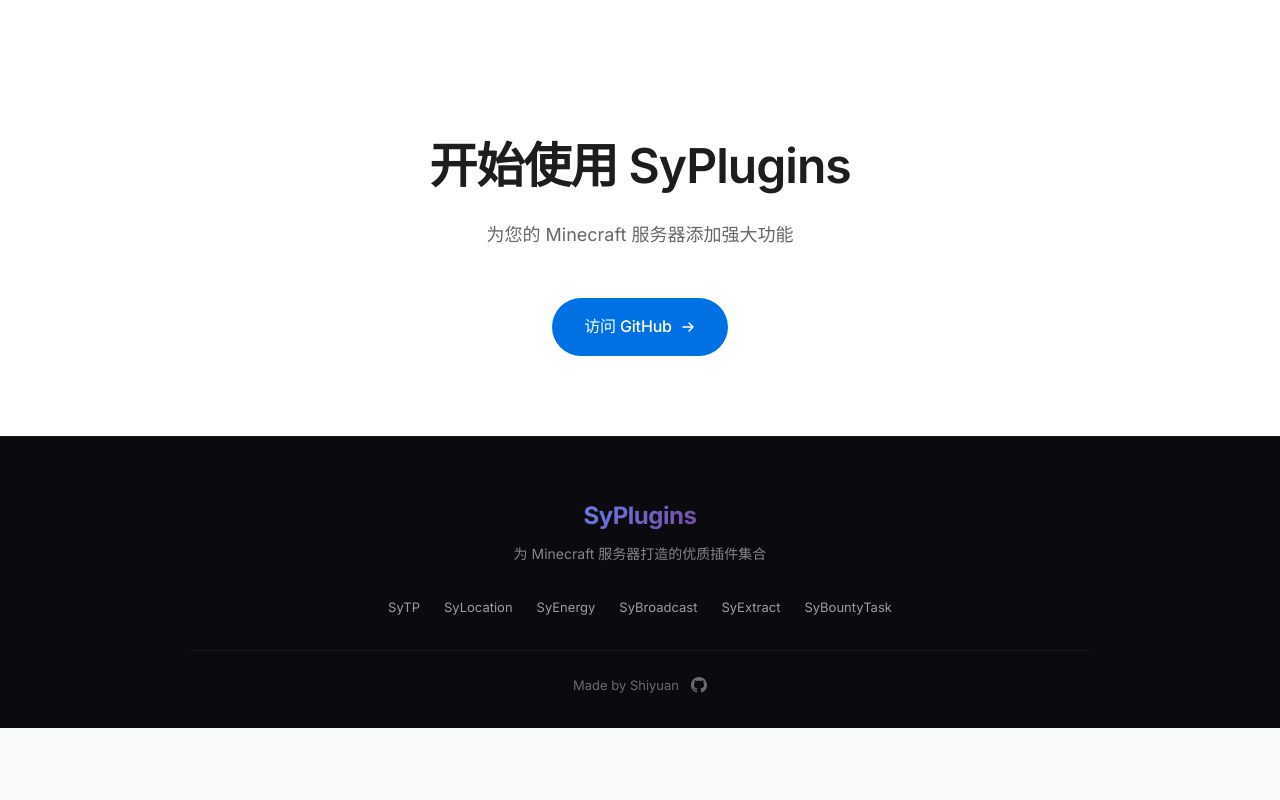
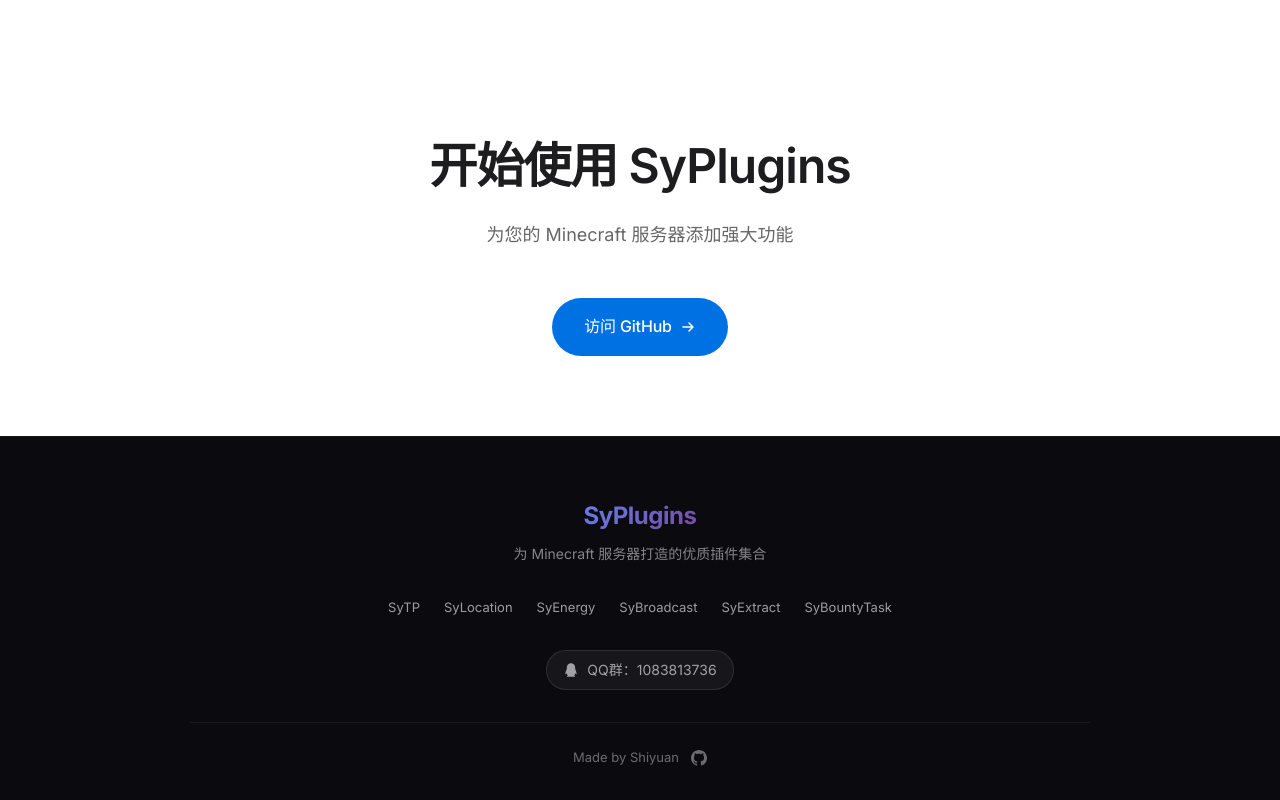
Before and after one commit to Shiyuan-318/SyPlugins, a plain HTML site: page index.html in a window 1280 px wide. Shown: the part 2766-3566 px from the top of the page. Before the commit the page ends 3494 px from the top, so only its background shows below. Drawn offline with Linux system fonts and the light colour scheme; no server answers.

Commit message:
Add files via upload

```diff
--- a/index.html
+++ b/index.html
@@ -197,11 +197,11 @@
                     </svg>
                 </div>
                 <h3 class="plugin-name">SyExtract</h3>
-                <p class="plugin-description">世界资源提取插件，高效提取和管理游戏世界中的各类资源数据</p>
+                <p class="plugin-description">红包插件，支持玩家发送和领取红包，增添服务器互动乐趣</p>
                 <div class="plugin-tags">
-                    <span class="tag">资源</span>
-                    <span class="tag">世界</span>
-                    <span class="tag">数据</span>
+                    <span class="tag">红包</span>
+                    <span class="tag">经济</span>
+                    <span class="tag">社交</span>
                 </div>
                 <a href="https://modrinth.com/plugin/syextract" target="_blank" class="plugin-link">
                     了解更多
@@ -344,6 +344,14 @@
                 <a href="https://github.com/Shiyuan-318/SyExtract" target="_blank">SyExtract</a>
                 <a href="https://github.com/Shiyuan-318/SyBountyTask" target="_blank">SyBountyTask</a>
             </div>
+            <div class="footer-qq">
+                <a href="https://qm.qq.com/q/KipqC3Aj6K" target="_blank" class="qq-link">
+                    <svg width="16" height="16" viewBox="0 0 24 24" fill="currentColor">
+                        <path d="M12.003 2c-2.265 0-6.29 1.364-6.29 7.325v1.195S3.55 14.96 3.55 17.474c0 .665.17 1.025.281 1.025.114 0 .902-.484 1.748-2.072 0 0-.18 2.197 1.904 3.967 0 0-1.77.495-1.77 1.182 0 .686 4.078.43 6.29.43 2.21 0 6.287.257 6.287-.43 0-.687-1.768-1.182-1.768-1.182 2.085-1.77 1.905-3.967 1.905-3.967.845 1.588 1.634 2.072 1.746 2.072.111 0 .283-.36.283-1.025 0-2.514-2.166-6.954-2.166-6.954V9.325C18.29 3.364 14.268 2 12.003 2z"/>
+                    </svg>
+                    QQ群：1083813736
+                </a>
+            </div>
             <div class="footer-bottom">
                 <span>Made by Shiyuan</span>
                 <a href="https://github.com/Shiyuan-318" target="_blank" class="footer-github">
--- a/styles.css
+++ b/styles.css
@@ -611,6 +611,30 @@
     color: #ffffff;
 }
 
+.footer-qq {
+    display: flex;
+    justify-content: center;
+}
+
+.qq-link {
+    display: flex;
+    align-items: center;
+    gap: 8px;
+    font-size: 0.875rem;
+    color: rgba(255, 255, 255, 0.6);
+    transition: color var(--transition-fast);
+    padding: 8px 16px;
+    background: rgba(255, 255, 255, 0.05);
+    border-radius: 9999px;
+    border: 1px solid rgba(255, 255, 255, 0.1);
+}
+
+.qq-link:hover {
+    color: #ffffff;
+    background: rgba(255, 255, 255, 0.1);
+    border-color: rgba(255, 255, 255, 0.15);
+}
+
 .footer-bottom {
     display: flex;
     align-items: center;
```
